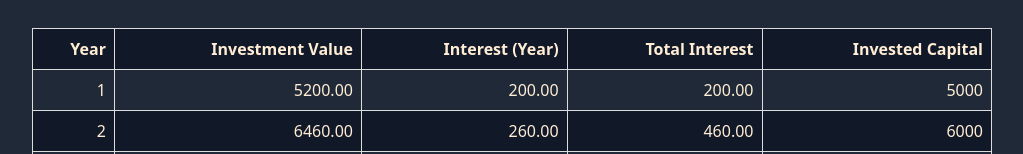
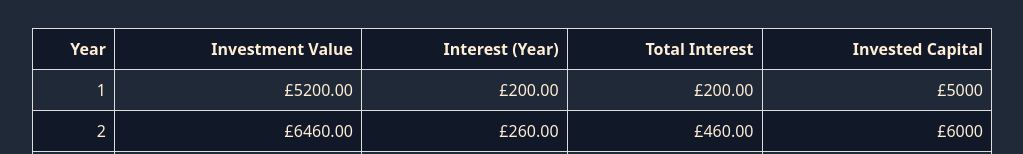
Before and after one commit to ReflectionGolden/investment-calc-project, a React app: page / in a window 1280 px wide. Shown: the part 646-800 px from the top of the page, without its empty margins (128-1151 px from the left). Built offline with nearby package versions, Linux system fonts and the light colour scheme; the HTML template or start-up script is replaced by a standard one.

Commit message:
Added £ to the start of investment and interest values in the results table

```diff
--- a/src/components/Output.jsx
+++ b/src/components/Output.jsx
@@ -70,10 +70,10 @@ const Output = ({userInput}) => {
                             {results.map((yearData, index) => (
                                 <tr key={index}>
                                     <td>{yearData.year}</td>
-                                    <td>{yearData.investmentValue}</td>
-                                    <td>{yearData.interest}</td>
-                                    <td>{yearData.totalInterest}</td>
-                                    <td>{yearData.investedCapital}</td>
+                                    <td>£{yearData.investmentValue}</td>
+                                    <td>£{yearData.interest}</td>
+                                    <td>£{yearData.totalInterest}</td>
+                                    <td>£{yearData.investedCapital}</td>
                                 </tr>
                             ))}
                         </tbody>
```
